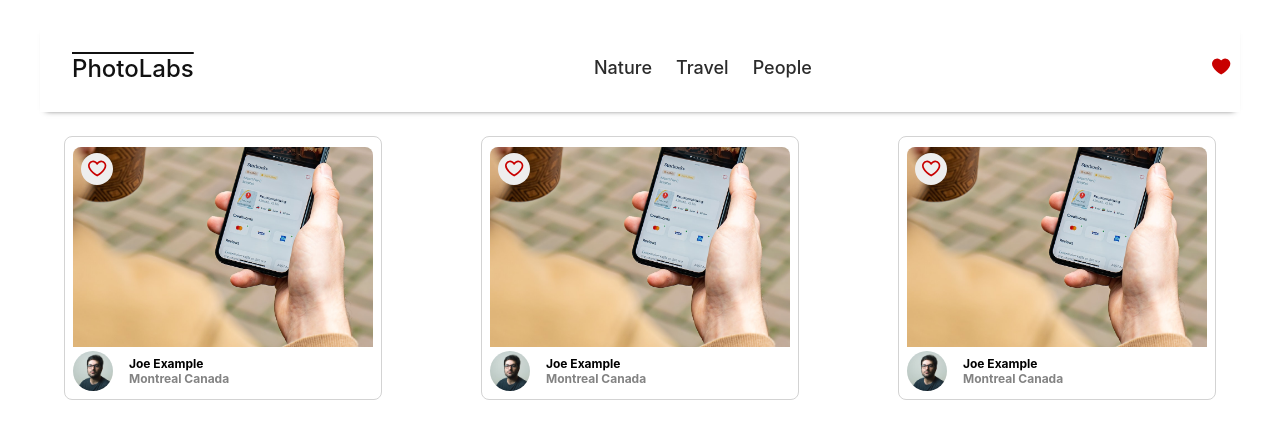
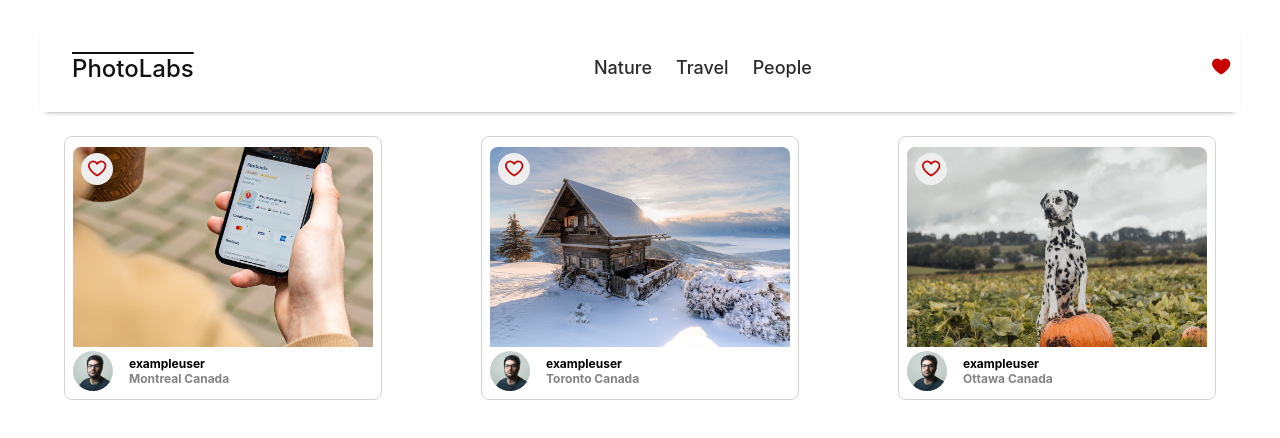
Before and after one commit to codingMadeSimple/lastPhotoLabs, a React (Create React App) app in the folder frontend/: page / in a window 1280 px wide. Shown: the top 438 px of the page. Built offline with nearby package versions, Linux system fonts and the light colour scheme; the HTML template or start-up script is replaced by a standard one.

Commit message:
Fixed up rendering of multiple photos using the sample data from PhotoList.

```diff
--- a/frontend/src/components/PhotoList.jsx
+++ b/frontend/src/components/PhotoList.jsx
@@ -2,6 +2,7 @@ import React from "react";
 
 import "../styles/PhotoList.scss";
 import PhotoListItem from "./PhotoListItem";
+import photos from "mocks/photos";
 
 const sampleDataForPhotoList = [
   {
@@ -59,13 +60,22 @@ const sampleDataForPhotoList = [
 
 const PhotoList = (props) => {
 
-const sampleDataForPhotoListItem = props.sampleDataForPhotoListItem
+  const photos=sampleDataForPhotoList
+
+const PhotoArray = photos.map((photo)=> {
+  return <PhotoListItem
+  key={photo.id}
+  username={photo.user.username}
+  imageSource={photo.urls.regular}
+  id = {photo.user.id}
+  location = {photo.location.city + " " + photo.location.country}
+  profile= {photo.user.profile}
+  />
+})
 
   return (
     <ul className="photo-list">
-      <PhotoListItem sampleDataForPhotoListItem={sampleDataForPhotoListItem}/>
-      <PhotoListItem sampleDataForPhotoListItem={sampleDataForPhotoListItem}/>
-      <PhotoListItem sampleDataForPhotoListItem={sampleDataForPhotoListItem}/>
+{PhotoArray}
     </ul>
   );
 };
--- a/frontend/src/components/PhotoListItem.jsx
+++ b/frontend/src/components/PhotoListItem.jsx
@@ -8,24 +8,24 @@ import PhotoFavButton from "./PhotoFavButton";
 
 const PhotoListItem = (props) => {
 
-  // console.log(props)
-  const username = props.sampleDataForPhotoListItem.username;
-  const imageSource = props.sampleDataForPhotoListItem.imageSource;
-  const id = props.sampleDataForPhotoListItem.id;
-  const location = props.sampleDataForPhotoListItem.location.city + " " + props.sampleDataForPhotoListItem.location.country;
-  const profile = props.sampleDataForPhotoListItem.profile;
+  console.log(props)
+  // const username = props.sampleDataForPhotoListItem.username;
+  // const imageSource = props.sampleDataForPhotoListItem.imageSource;
+  // const id = props.sampleDataForPhotoListItem.id;
+  // const location = props.sampleDataForPhotoListItem.location.city + " " + props.sampleDataForPhotoListItem.location.country;
+  // const profile = props.sampleDataForPhotoListItem.profile;
 
 
 
   return (
     <div className="photo-list__item">
       <PhotoFavButton/>
-      <img src={imageSource} className="photo-list__image" />
+      <img src={props.imageSource} className="photo-list__image" />
       <div className="photo-list__user-details">
-        <img src={profile} className="photo-list__user-profile" />
+        <img src={props.profile} className="photo-list__user-profile" />
         <div className="photo-list__user-info ">
-          <div>{username}</div>
-          <div className="photo-list__user-location">{location}</div>
+          <div>{props.username}</div>
+          <div className="photo-list__user-location">{props.location}</div>
         </div>
       </div>
 
--- a/frontend/src/components/TopicListItem.jsx
+++ b/frontend/src/components/TopicListItem.jsx
@@ -9,7 +9,6 @@ const sampleDataForTopicListItem = {
 };
 
 const TopicListItem = (props) => {
-  console.log(props)
   const id = sampleDataForTopicListItem.id
   const slug = sampleDataForTopicListItem.slug
   const label = sampleDataForTopicListItem.label
```
Also changed, not shown: frontend/src/App.jsx (+1 -6 lines).
